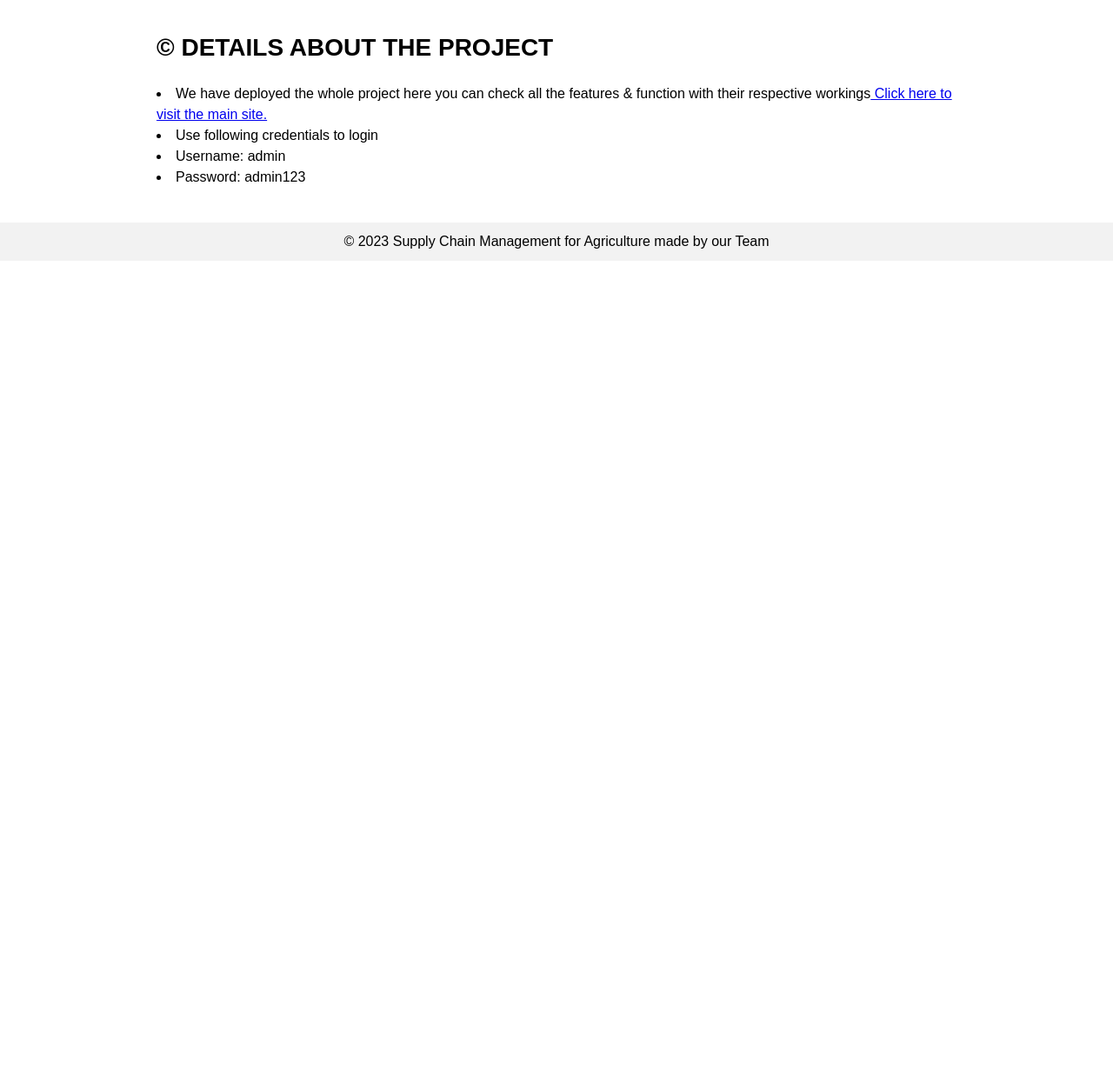
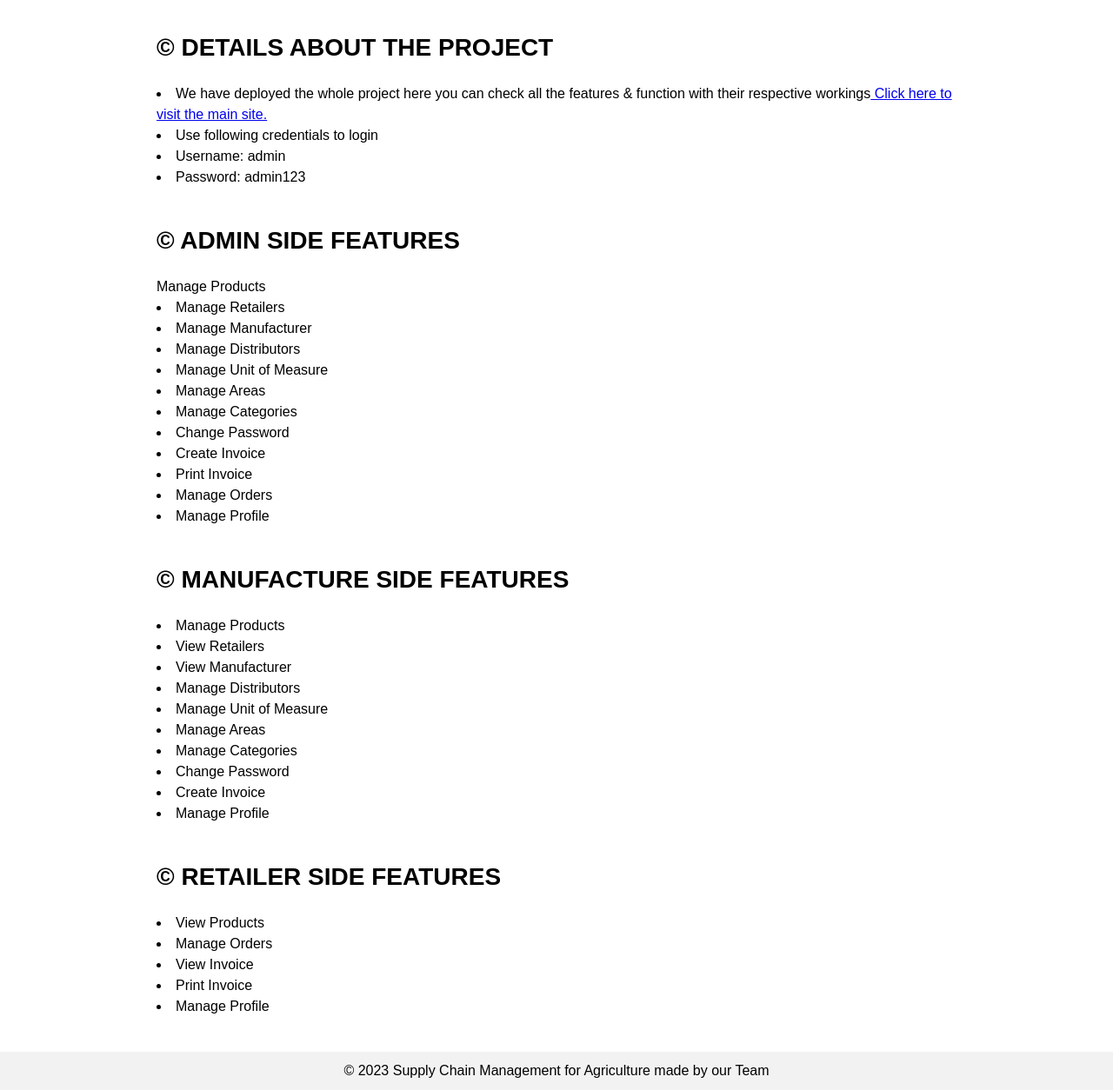
Before and after one commit to kunalkad1904/scm, a plain HTML site: page index.html in a window 1280 px wide. Shown: the part 832-2086 px from the top of the page at 87% size. Before the commit the page ends 1132 px from the top, so only its background shows below. Drawn offline with Linux system fonts and the light colour scheme; a script that the page names is missing.

Commit message:
Update index.html

```diff
--- a/index.html
+++ b/index.html
@@ -47,6 +47,46 @@
 			<li>Password: admin123</li>
 				</ul>
 		</section>
+			<section>
+				<h2>© ADMIN SIDE FEATURES</h2>
+				Manage Products
+				<li>Manage Retailers</li>
+				<li>Manage Manufacturer</li>
+				<li>Manage Distributors</li>
+				<li>Manage Unit of Measure</li>
+				<li>Manage Areas</li>
+				<li>Manage Categories</li>
+				<li>Change Password</li>
+				<li>Create Invoice</li>
+				<li>Print Invoice</li>
+				<li>Manage Orders</li>
+				<li>Manage Profile</li>
+				</ul>
+				</section>
+	</section>
+			<section>
+				<h2>© MANUFACTURE SIDE FEATURES</h2>
+				<li>Manage Products</li>
+				<li>View Retailers</li>
+				<li>View Manufacturer</li>
+				<li>Manage Distributors</li>
+				<li>Manage Unit of Measure</li>
+				<li>Manage Areas</li>
+				<li>Manage Categories</li>
+				<li>Change Password</li>
+				<li>Create Invoice</li>
+				<li>Manage Profile</li>
+				</ul>
+				</section>
+<section>
+				<h2>© RETAILER SIDE FEATURES</h2>
+                               <li>View Products</li>
+	                       <li>Manage Orders</li>
+	                       <li>View Invoice</li>
+	<li>Print Invoice</li>
+	<li>Manage Profile</li>
+	</ul>
+				</section>
 	</main>
 	<footer>
 		<p>&copy; 2023 Supply Chain Management for Agriculture made by our Team</p>
```
